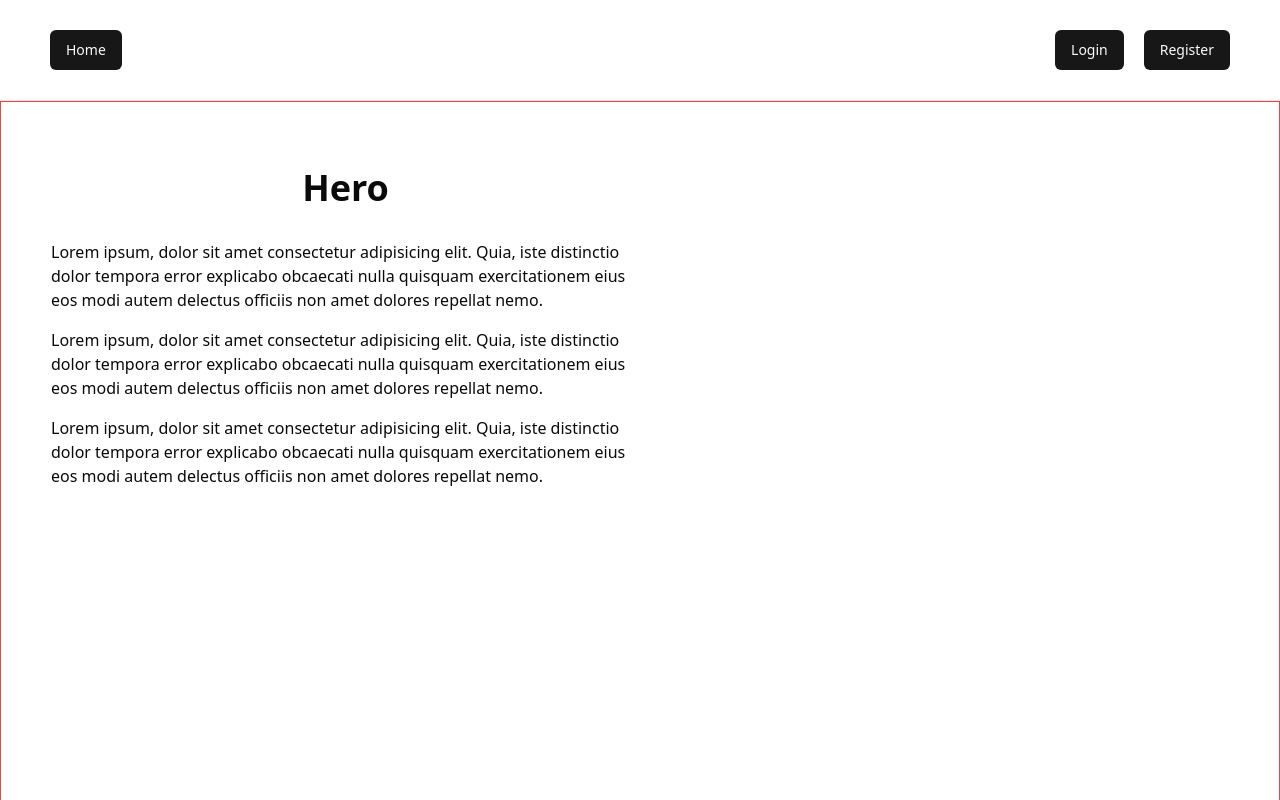
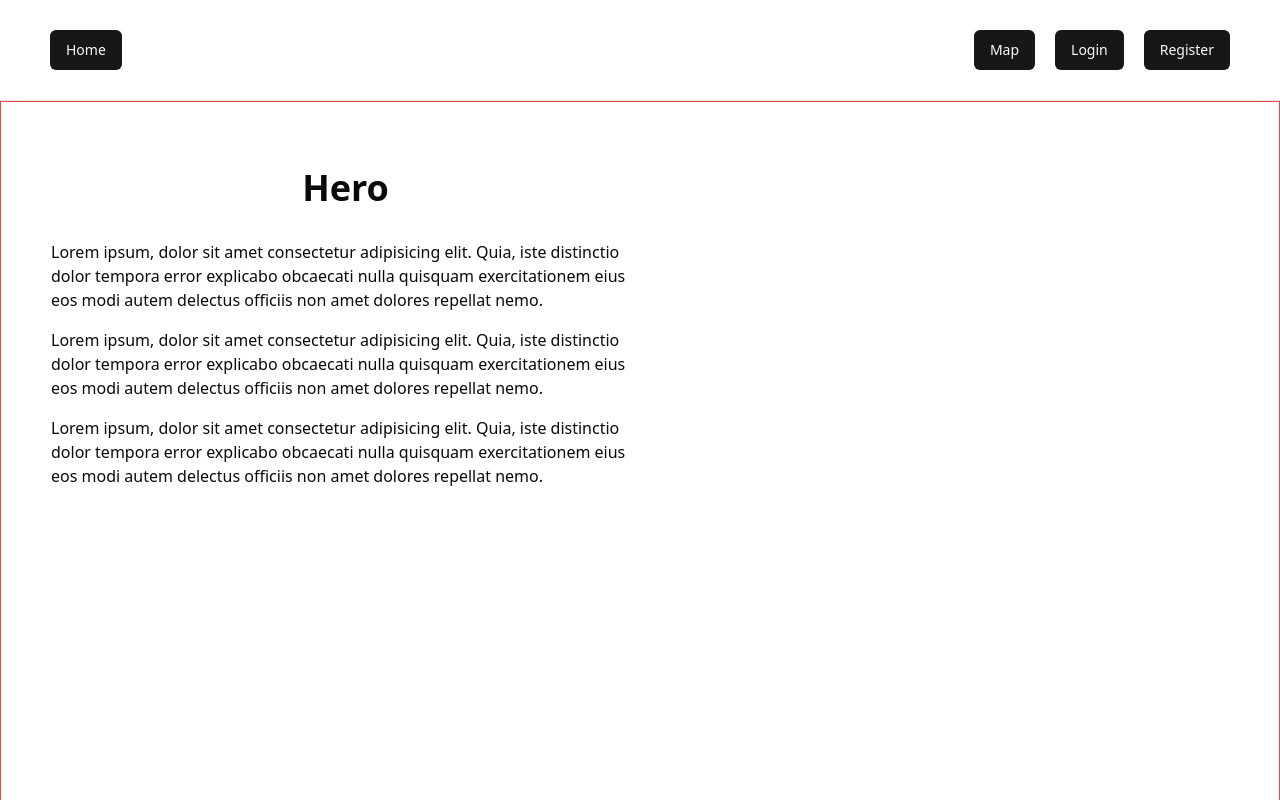
Before and after one commit to Endeyr/coffee-review, a React (Vite) app: page / in a window 1280 px wide. Shown: the top 800 px of the page. Built offline with nearby package versions, Linux system fonts and the light colour scheme; no server answers.

Commit message:
add button linking to map page

```diff
--- a/src/components/google/map.tsx
+++ b/src/components/google/map.tsx
@@ -24,7 +24,7 @@ const MapComponent = () => {
   );
   const { markers } = useAppSelector((state: RootState) => state.map);
 
-  // this will change to user input / geolocation
+  // TODO change to user input / geolocation
   const lat = validateLatitude(39.9612);
   const lng = validateLongitude(-82.9988);
   const radius = 14000;
--- a/src/components/navbar/index.tsx
+++ b/src/components/navbar/index.tsx
@@ -36,6 +36,11 @@ const Navbar = () => {
                     <>
                       <li>
                         <Button>
+                          <Link to={"/google/map"}>Map</Link>
+                        </Button>
+                      </li>
+                      <li>
+                        <Button>
                           <Link to={"/auth/login"}>Login</Link>
                         </Button>
                       </li>
```
